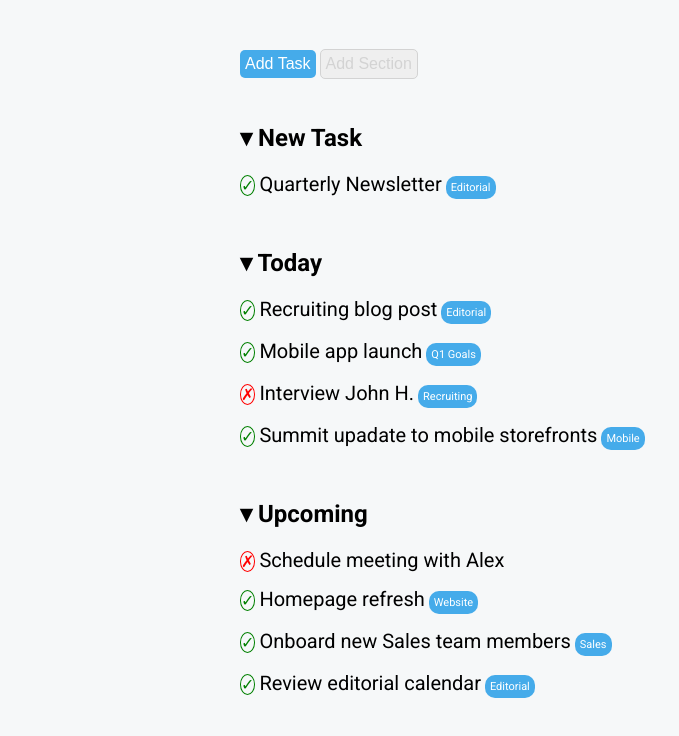
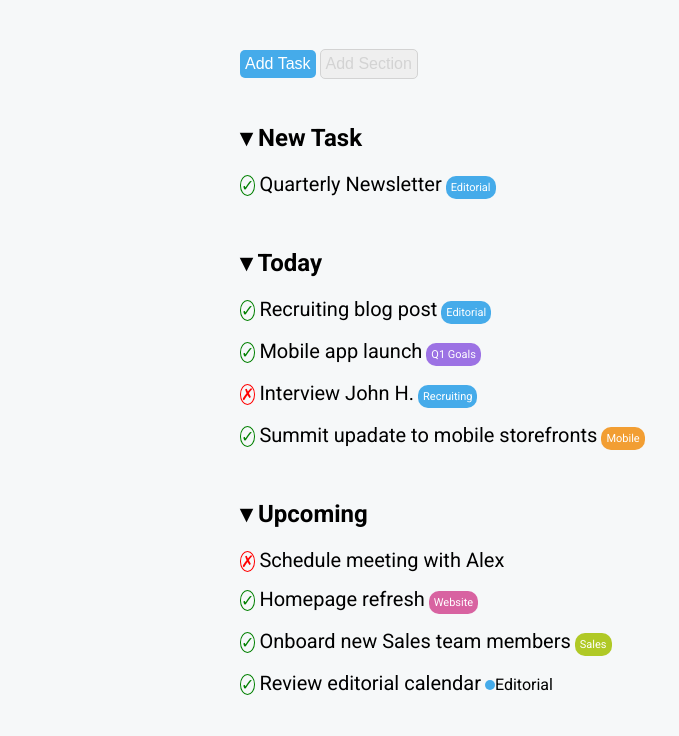
Before and after one commit to ElRafo92/html-css-toboolist, a plain HTML site: page index.html in a window 1280 px wide. Shown: the part 100-836 px from the top of the page, without its empty margins (0-679 px from the left). Drawn offline with Linux system fonts and the light colour scheme.

Commit message:
fixed tag class, colored all tags

```diff
--- a/css/style.css
+++ b/css/style.css
@@ -73,15 +73,6 @@ h1{
     border: 1px solid red;
     color: red;
 }
-
-.tag{
-    border-radius: 10px;
-    color: white;
-    background-color: #45ABEA;
-    padding: 5px;
-    font-size: 11px;
-}
-
 span{
     font-size: 20px;
 }
@@ -89,7 +80,32 @@ span{
 .box{
     margin-bottom: 50px;
 }
-
+.tag{
+    border-radius: 10px;
+    color: white;
+    padding: 5px;
+    font-size: 11px;
+}
 .set-task{
     margin-bottom: 15px;
 }
+
+/*all tag colors*/
+.editorial{
+    background-color: #45ABEA;
+}
+.goals{
+    background-color: #9C72E4;
+}
+.recruiting{
+    background-color: #45ABEA;
+}
+.sales{
+    background-color: #B0C926;
+}
+.mobile{
+    background-color: #F29E33;
+}
+.website{
+    background-color: #D863A1;
+}
--- a/index.html
+++ b/index.html
@@ -38,7 +38,7 @@
                     <div class="set-task">
                         <div class="check positive">&check;</div>
                         <span>Quarterly Newsletter</span>
-                        <div class="tag">Editorial</div>
+                        <div class="tag editorial" >Editorial</div>
                     </div>
                     <!-- /contenuto Task -->
                 </section>
@@ -51,25 +51,25 @@
                     <div class="set-task">
                         <div class="check positive">&check;</div>
                         <span>Recruiting blog post</span>
-                        <div class="tag">Editorial</div>
+                        <div class="tag editorial" >Editorial</div>
                     </div>
 
                     <div class="set-task">
                         <div class="check positive">&check;</div>
                         <span>Mobile app launch</span>
-                        <div class="tag">Q1 Goals</div>
+                        <div class="tag goals" >Q1 Goals</div>
                     </div>
 
                     <div class="set-task">
                         <div class="check negative">&cross;</div>
                         <span>Interview John H.</span>
-                        <div class="tag">Recruiting</div>
+                        <div class="tag recruiting" >Recruiting</div>
                     </div>
 
                     <div class="set-task">
                         <div class="check positive">&check;</div>
                         <span>Summit upadate to mobile storefronts</span>
-                        <div class="tag">Mobile</div>
+                        <div class="tag mobile" >Mobile</div>
                     </div>
                     <!-- /contenuto Task -->
                 </section>
@@ -87,19 +87,19 @@
                     <div class="set-task">
                         <div class="check positive">&check;</div>
                         <span>Homepage refresh</span>
-                        <div class="tag">Website</div>
+                        <div class="tag website">Website</div>
                     </div>
 
                     <div class="set-task">
                         <div class="check positive">&check;</div>
                         <span>Onboard new Sales team members</span>
-                        <div class="tag">Sales</div>
+                        <div class="tag sales">Sales</div>
                     </div>
 
                     <div class="set-task">
                         <div class="check positive">&check;</div>
                         <span>Review editorial calendar</span>
-                        <div class="tag">Editorial</div>
+                        <div class="tag editorial "></div>Editorial</div>
                     </div>
                     <!-- /contenuto Task -->
                 </section>
```
